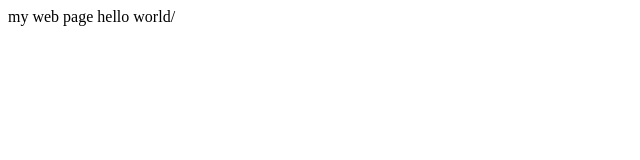
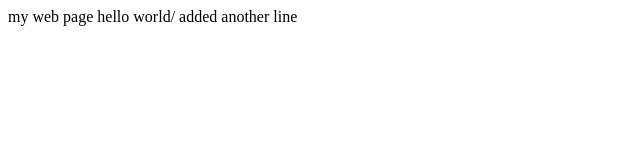
Before and after one commit to Manoj812/lect01, a plain HTML site: page lect01/index.html in a window 1280 px wide. Shown: the whole page, without its empty margins (0-640 px from the left). Drawn offline with Linux system fonts and the light colour scheme.

Commit message:
added another line

```diff
--- a/lect01/index.html
+++ b/lect01/index.html
@@ -5,5 +5,6 @@
     </head>
     <body>
         hello world/
+        added another line
     </body>
 </html>
```
